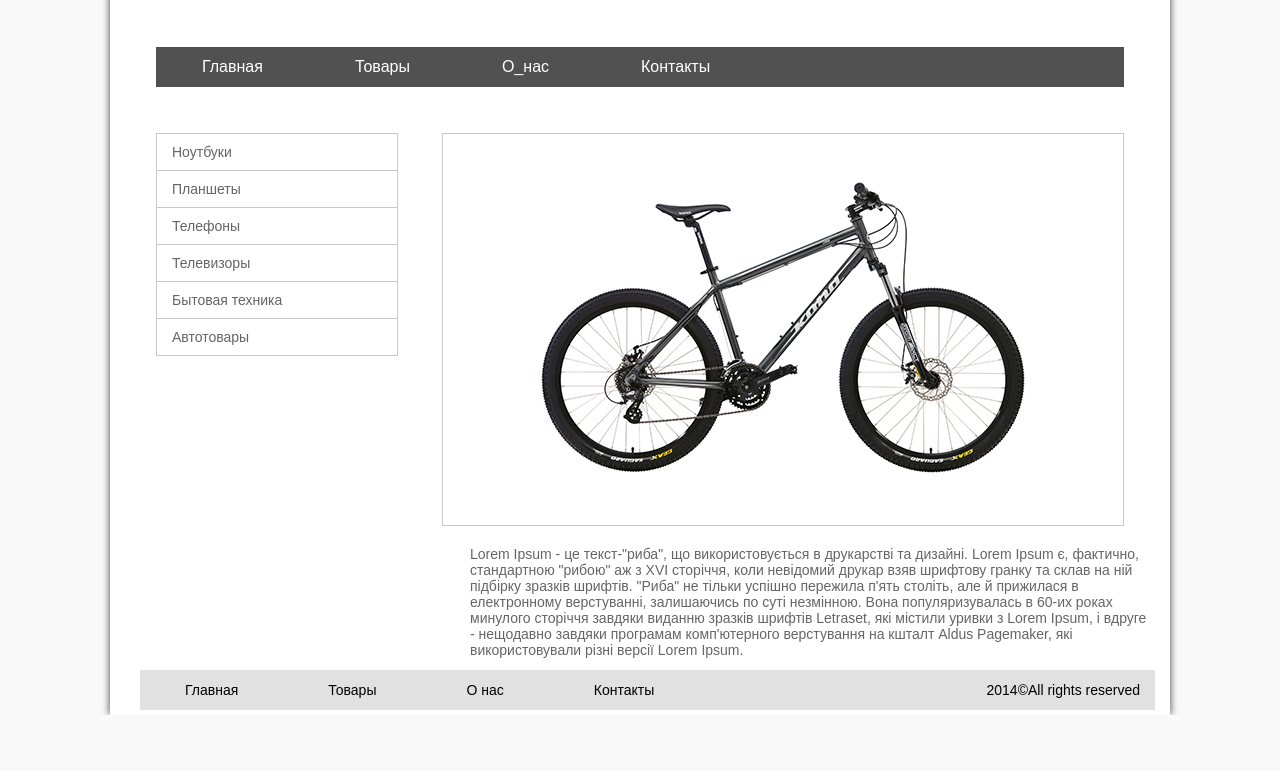
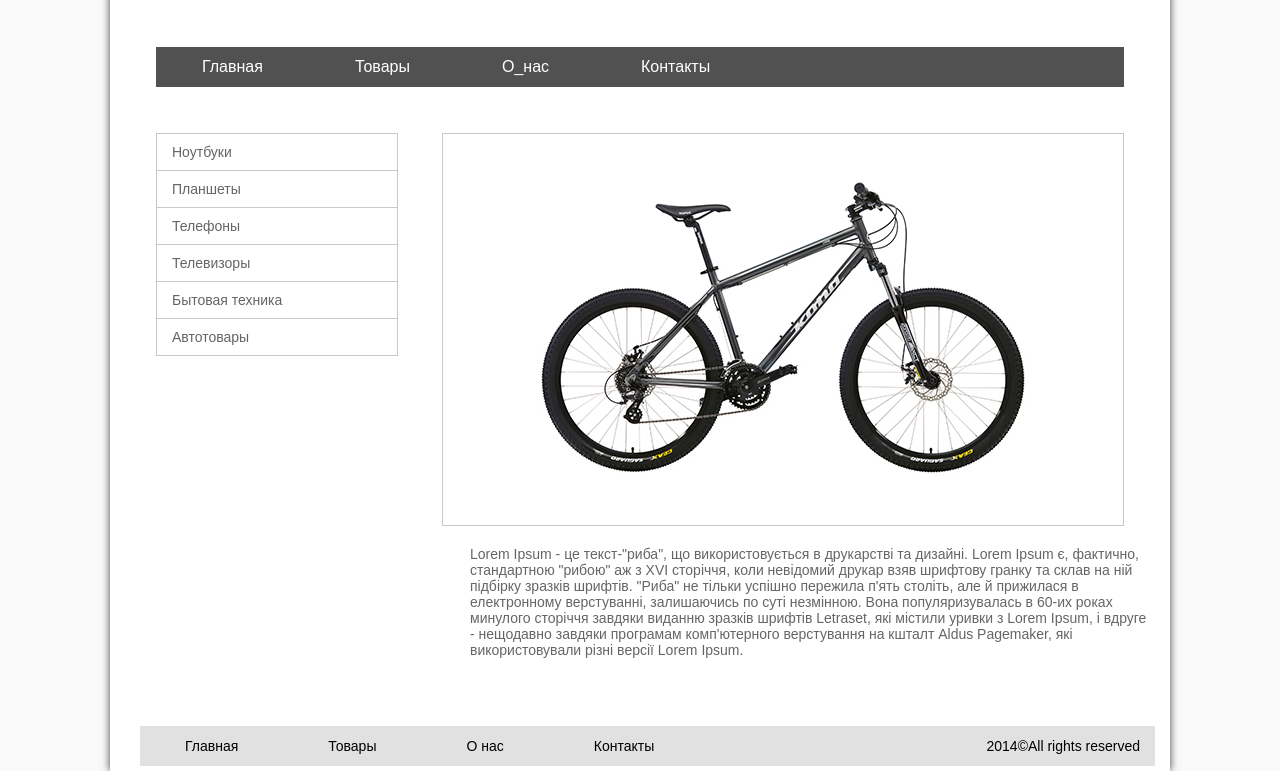
Before and after one commit to iuriiprischep/iuriiprischep.github.io, a plain HTML site: page hw3/index.html in a window 1280 px wide. Shown: the part 89-860 px from the top of the page. Before the commit the page ends 804 px from the top, so only its background shows below. Drawn offline with Linux system fonts and the light colour scheme.

Commit message:
edited hw3

```diff
--- a/hw3/CSS/style.css
+++ b/hw3/CSS/style.css
@@ -10,7 +10,7 @@ body, html {
 
 .content {
 	width:1060px;
-	height: 93%;
+	height: 100%;
 	padding-bottom: 50px;
 	position: relative;
 	background-color: #FFFFFF;
```
